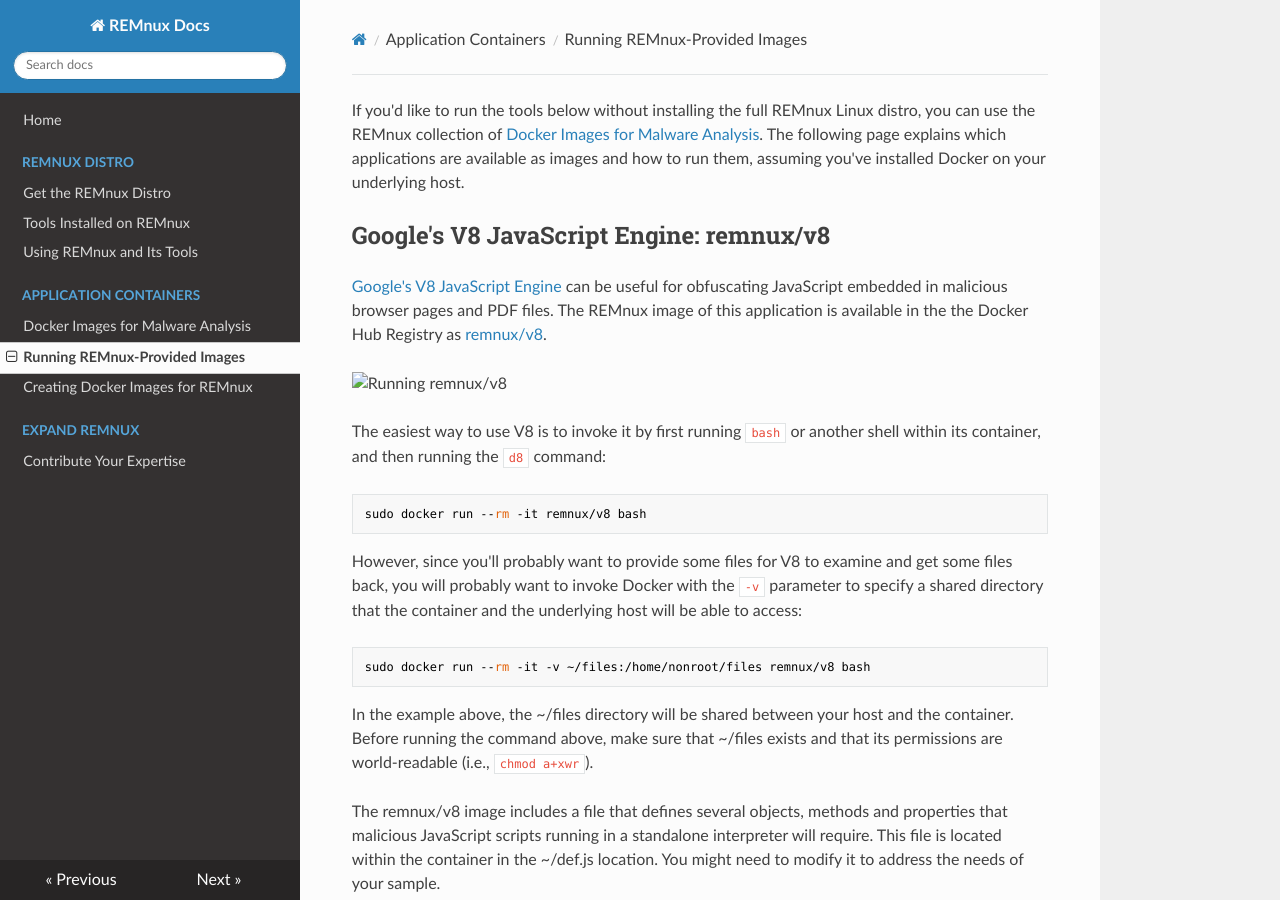
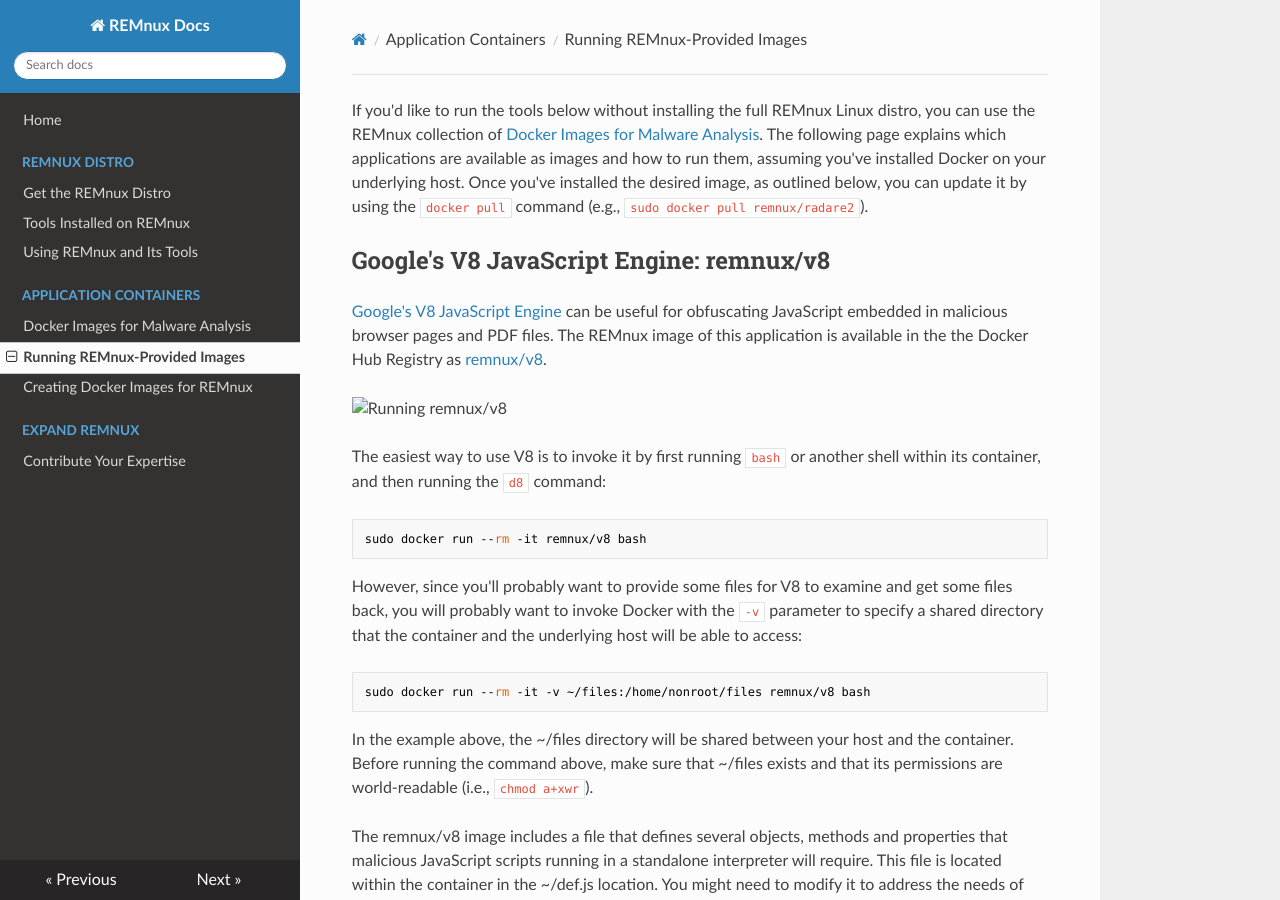
Before and after one commit to wzod/docs, an MkDocs documentation site: the page built from source/containers/run-apps.md, in a window 1280 px wide and 900 px high. Built offline with MkDocs 1.6.1, drawn with Linux system fonts in a browser that asks for light colours; nearby versions of some CDN libraries; old or Windows-style settings are respelled for this version of MkDocs.

Commit message:
Use "docker pull" to update the image.

```diff
--- a/source/containers/run-apps.md
+++ b/source/containers/run-apps.md
@@ -1,4 +1,4 @@
-If you'd like to run the tools below without installing the full REMnux Linux distro, you can use the REMnux collection of [Docker Images for Malware Analysis](malware-analysis.md). The following page explains which applications are available as images and how to run them, assuming you've installed Docker on your underlying host.
+If you'd like to run the tools below without installing the full REMnux Linux distro, you can use the REMnux collection of [Docker Images for Malware Analysis](malware-analysis.md). The following page explains which applications are available as images and how to run them, assuming you've installed Docker on your underlying host. Once you've installed the desired image, as outlined below, you can update it by using the `docker pull` command (e.g., `sudo docker pull remnux/radare2`).
 
 ## Google's V8 JavaScript Engine: remnux/v8
 
```
